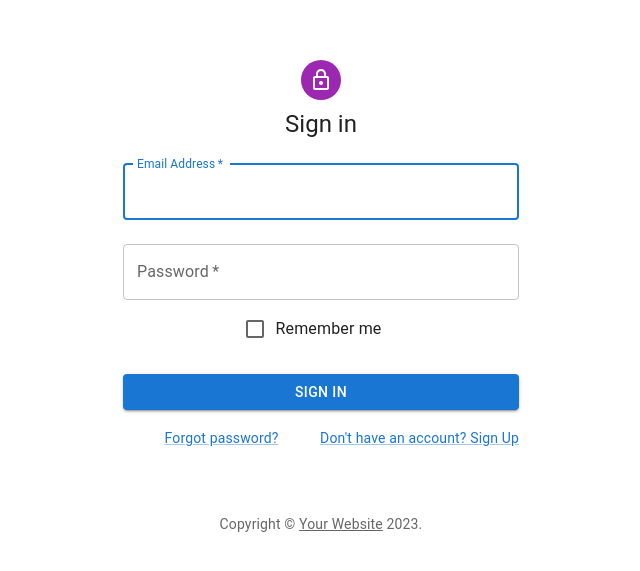
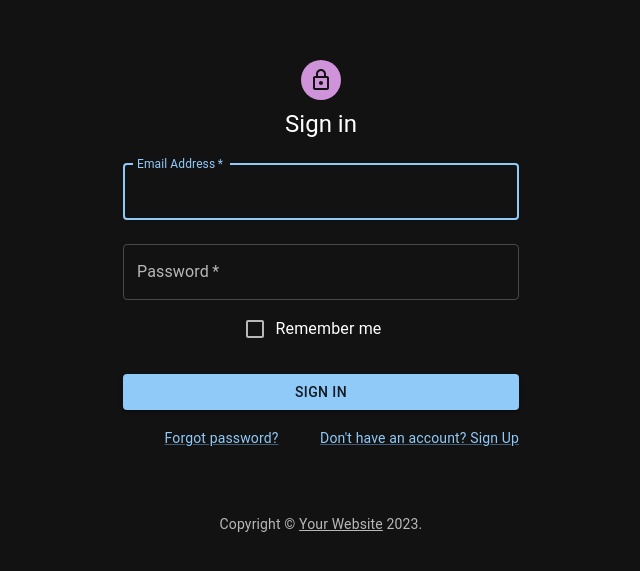
Before and after one commit to Innolize/cypress-vite-example, a React (Vite) app: page /signin in a window 1280 px wide. Shown: the part 123-694 px from the top of the page, without its empty margins (319-959 px from the left). Built offline with nearby package versions, Linux system fonts and the light colour scheme.

Commit message:
Switch pages to dark mode

```diff
--- a/src/App.tsx
+++ b/src/App.tsx
@@ -5,9 +5,14 @@ import SignIn from "./pages/sign-in";
 import Pricing from "./pages/pricing";
 import Checkout from "./pages/checkout";
 import MainPage from "./pages/main";
+import ColorProvider from "./providers/ColorMode";
+import { ThemeProvider, createTheme } from "@mui/material";
+
+const theme = createTheme({ palette: { mode: "dark" } });
 
 function App() {
   return (
+    <ThemeProvider theme={theme}>
       <BrowserRouter>
         <div className="App">
           <Routes>
@@ -19,6 +24,7 @@ function App() {
           </Routes>
         </div>
       </BrowserRouter>
+    </ThemeProvider>
   );
 }
 
--- a/src/pages/checkout/index.tsx
+++ b/src/pages/checkout/index.tsx
@@ -11,7 +11,7 @@ import StepLabel from "@mui/material/StepLabel";
 import Button from "@mui/material/Button";
 import Link from "@mui/material/Link";
 import Typography from "@mui/material/Typography";
-import { createTheme, ThemeProvider } from "@mui/material/styles";
+import { createTheme } from "@mui/material/styles";
 import AddressForm from "./AddressForm";
 import PaymentForm from "./PaymentForm";
 import Review from "./Review";
@@ -58,7 +58,7 @@ export default function Checkout() {
   };
 
   return (
-    <ThemeProvider theme={theme}>
+    <>
       <CssBaseline />
       <AppBar
         position="absolute"
@@ -123,6 +123,6 @@ export default function Checkout() {
         </Paper>
         <Copyright />
       </Container>
-    </ThemeProvider>
+    </>
   );
 }
--- a/src/pages/sign-in/index.tsx
+++ b/src/pages/sign-in/index.tsx
@@ -1,56 +1,57 @@
-import * as React from 'react';
-import Avatar from '@mui/material/Avatar';
-import Button from '@mui/material/Button';
-import CssBaseline from '@mui/material/CssBaseline';
-import TextField from '@mui/material/TextField';
-import FormControlLabel from '@mui/material/FormControlLabel';
-import Checkbox from '@mui/material/Checkbox';
-import Link from '@mui/material/Link';
-import Grid from '@mui/material/Grid';
-import Box from '@mui/material/Box';
-import LockOutlinedIcon from '@mui/icons-material/LockOutlined';
-import Typography from '@mui/material/Typography';
-import Container from '@mui/material/Container';
-import { createTheme, ThemeProvider } from '@mui/material/styles';
+import * as React from "react";
+import Avatar from "@mui/material/Avatar";
+import Button from "@mui/material/Button";
+import CssBaseline from "@mui/material/CssBaseline";
+import TextField from "@mui/material/TextField";
+import FormControlLabel from "@mui/material/FormControlLabel";
+import Checkbox from "@mui/material/Checkbox";
+import Link from "@mui/material/Link";
+import Grid from "@mui/material/Grid";
+import Box from "@mui/material/Box";
+import LockOutlinedIcon from "@mui/icons-material/LockOutlined";
+import Typography from "@mui/material/Typography";
+import Container from "@mui/material/Container";
 
 function Copyright(props: any) {
   return (
-    <Typography variant="body2" color="text.secondary" align="center" {...props}>
-      {'Copyright © '}
+    <Typography
+      variant="body2"
+      color="text.secondary"
+      align="center"
+      {...props}
+    >
+      {"Copyright © "}
       <Link color="inherit" href="https://mui.com/">
         Your Website
-      </Link>{' '}
+      </Link>{" "}
       {new Date().getFullYear()}
-      {'.'}
+      {"."}
     </Typography>
   );
 }
-
-const theme = createTheme();
 
 export default function SignIn() {
   const handleSubmit = (event: React.FormEvent<HTMLFormElement>) => {
     event.preventDefault();
     const data = new FormData(event.currentTarget);
     console.log({
-      email: data.get('email'),
-      password: data.get('password'),
+      email: data.get("email"),
+      password: data.get("password"),
     });
   };
 
   return (
-    <ThemeProvider theme={theme}>
     <Container component="main" maxWidth="xs">
       <CssBaseline />
       <Box
         sx={{
           marginTop: 8,
-            display: 'flex',
-            flexDirection: 'column',
-            alignItems: 'center',
+          display: "flex",
+          flexDirection: "column",
+          alignItems: "center",
         }}
       >
-          <Avatar sx={{ m: 1, bgcolor: 'secondary.main' }}>
+        <Avatar sx={{ m: 1, bgcolor: "secondary.main" }}>
           <LockOutlinedIcon />
         </Avatar>
         <Typography component="h1" variant="h5">
@@ -105,6 +106,5 @@ export default function SignIn() {
       </Box>
       <Copyright sx={{ mt: 8, mb: 4 }} />
     </Container>
-    </ThemeProvider>
   );
 }
--- a/src/pages/sign-up/index.tsx
+++ b/src/pages/sign-up/index.tsx
@@ -1,56 +1,57 @@
-import * as React from 'react';
-import Avatar from '@mui/material/Avatar';
-import Button from '@mui/material/Button';
-import CssBaseline from '@mui/material/CssBaseline';
-import TextField from '@mui/material/TextField';
-import FormControlLabel from '@mui/material/FormControlLabel';
-import Checkbox from '@mui/material/Checkbox';
-import Link from '@mui/material/Link';
-import Grid from '@mui/material/Grid';
-import Box from '@mui/material/Box';
-import LockOutlinedIcon from '@mui/icons-material/LockOutlined';
-import Typography from '@mui/material/Typography';
-import Container from '@mui/material/Container';
-import { createTheme, ThemeProvider } from '@mui/material/styles';
+import * as React from "react";
+import Avatar from "@mui/material/Avatar";
+import Button from "@mui/material/Button";
+import CssBaseline from "@mui/material/CssBaseline";
+import TextField from "@mui/material/TextField";
+import FormControlLabel from "@mui/material/FormControlLabel";
+import Checkbox from "@mui/material/Checkbox";
+import Link from "@mui/material/Link";
+import Grid from "@mui/material/Grid";
+import Box from "@mui/material/Box";
+import LockOutlinedIcon from "@mui/icons-material/LockOutlined";
+import Typography from "@mui/material/Typography";
+import Container from "@mui/material/Container";
 
 function Copyright(props: any) {
   return (
-    <Typography variant="body2" color="text.secondary" align="center" {...props}>
-      {'Copyright © '}
+    <Typography
+      variant="body2"
+      color="text.secondary"
+      align="center"
+      {...props}
+    >
+      {"Copyright © "}
       <Link color="inherit" href="https://mui.com/">
         Your Website
-      </Link>{' '}
+      </Link>{" "}
       {new Date().getFullYear()}
-      {'.'}
+      {"."}
     </Typography>
   );
 }
-
-const theme = createTheme();
 
 export default function SignUp() {
   const handleSubmit = (event: React.FormEvent<HTMLFormElement>) => {
     event.preventDefault();
     const data = new FormData(event.currentTarget);
     console.log({
-      email: data.get('email'),
-      password: data.get('password'),
+      email: data.get("email"),
+      password: data.get("password"),
     });
   };
 
   return (
-    <ThemeProvider theme={theme}>
     <Container component="main" maxWidth="xs">
       <CssBaseline />
       <Box
         sx={{
           marginTop: 8,
-            display: 'flex',
-            flexDirection: 'column',
-            alignItems: 'center',
+          display: "flex",
+          flexDirection: "column",
+          alignItems: "center",
         }}
       >
-          <Avatar sx={{ m: 1, bgcolor: 'secondary.main' }}>
+        <Avatar sx={{ m: 1, bgcolor: "secondary.main" }}>
           <LockOutlinedIcon />
         </Avatar>
         <Typography component="h1" variant="h5">
@@ -126,6 +127,5 @@ export default function SignUp() {
       </Box>
       <Copyright sx={{ mt: 5 }} />
     </Container>
-    </ThemeProvider>
   );
 }
--- /dev/null
+++ b/src/providers/ColorMode.tsx
@@ -0,0 +1,38 @@
+import { createTheme } from "@mui/material";
+import React from "react";
+
+const ColorModeContext = React.createContext({ toggleColorMode: () => {} });
+
+type props = {
+  children: JSX.Element;
+};
+
+const ColorProvider = ({ children }: props) => {
+  const [mode, setMode] = React.useState<"light" | "dark">("dark");
+  const colorMode = React.useMemo(
+    () => ({
+      toggleColorMode: () => {
+        setMode((prevMode) => (prevMode === "light" ? "dark" : "light"));
+      },
+    }),
+    []
+  );
+
+  const theme = React.useMemo(
+    () =>
+      createTheme({
+        palette: {
+          mode,
+        },
+      }),
+    [mode]
+  );
+
+  return (
+    <ColorModeContext.Provider value={colorMode}>
+      {children}
+    </ColorModeContext.Provider>
+  );
+};
+
+export default ColorProvider;
```
Also changed, not shown: src/pages/checkout/AddressForm.tsx (line endings or trailing spaces). Lines whose indentation alone changed are shown as unchanged.
